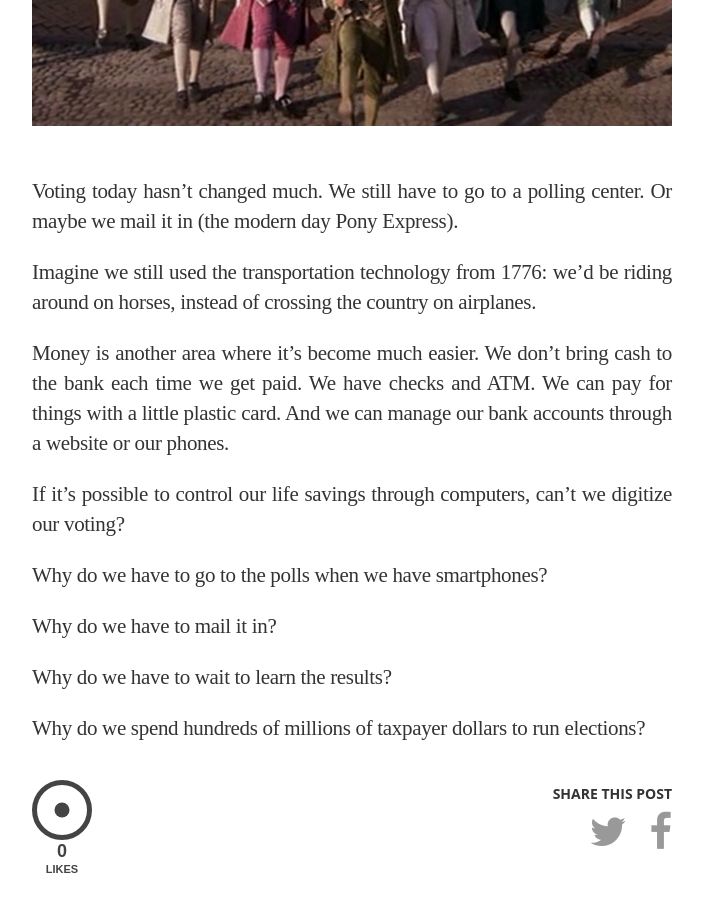
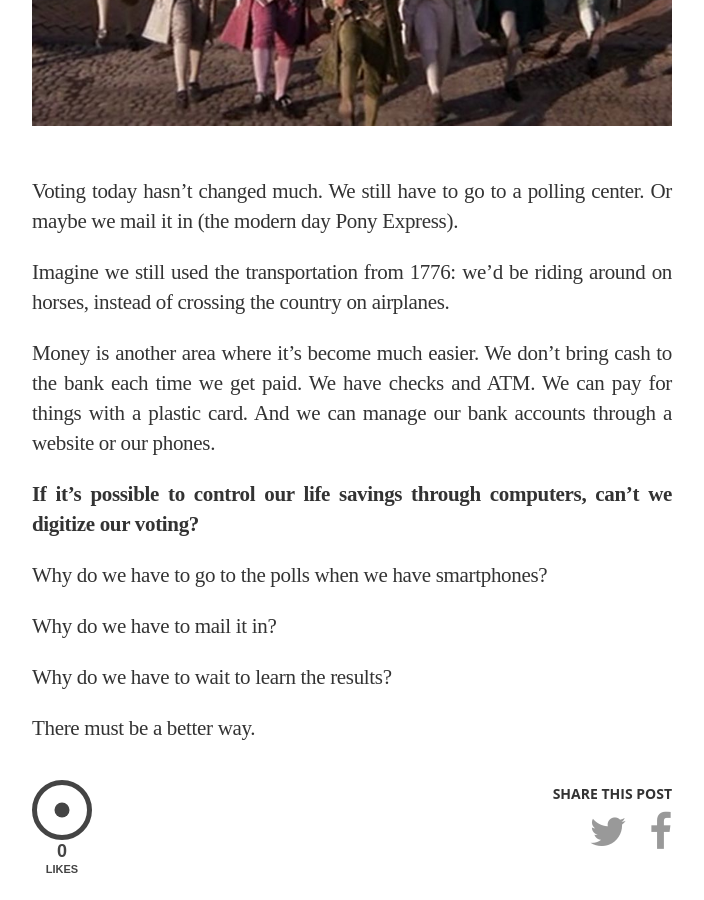
Before and after one commit to voteliquid/blog, a Jekyll site: the page built from _posts/2017-02-09-why-hasnt-voting-changed.md, in a window 1280 px wide and 900 px high, scrolled down 629 px. Shown: the whole window, without its empty margins (288-992 px from the left). Built offline with Jekyll 4.4.1, drawn with Linux system fonts in a browser that asks for light colours; nearby versions of some CDN libraries; some web fonts are replaced.

Commit message:
Polish 'Why hasn't voting changed?'

```diff
--- a/_posts/2017-02-09-why-hasnt-voting-changed.md
+++ b/_posts/2017-02-09-why-hasnt-voting-changed.md
@@ -15,11 +15,11 @@
 
 Voting today hasn't changed much. We still have to go to a polling center. Or maybe we mail it in (the modern day Pony Express).
 
-Imagine we still used the transportation technology from 1776: we'd be riding around on horses, instead of crossing the country on airplanes.
+Imagine we still used the transportation from 1776: we'd be riding around on horses, instead of crossing the country on airplanes.
 
-Money is another area where it's become much easier. We don't bring cash to the bank each time we get paid. We have checks and ATM. We can pay for things with a little plastic card. And we can manage our bank accounts through a website or our phones.
+Money is another area where it's become much easier. We don't bring cash to the bank each time we get paid. We have checks and ATM. We can pay for things with a plastic card. And we can manage our bank accounts through a website or our phones.
 
-If it's possible to control our life savings through computers, can't we digitize our voting?
+**If it's possible to control our life savings through computers, can't we digitize our voting?**
 
 Why do we have to go to the polls when we have smartphones?
 
@@ -27,4 +27,4 @@
 
 Why do we have to wait to learn the results?
 
-Why do we spend hundreds of millions of taxpayer dollars to run elections?
+There must be a better way.
```
